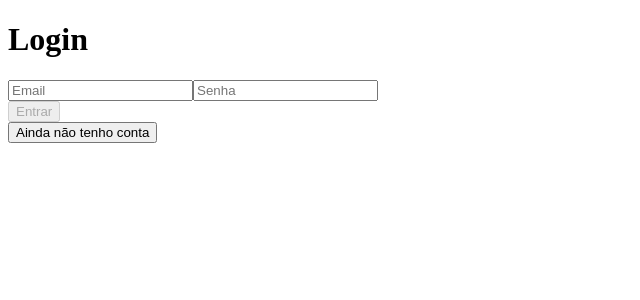
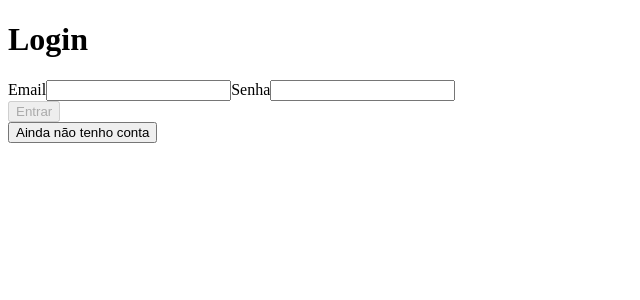
Before and after one commit to tryber/sd-03-trybeer-2, a React (Create React App) app in the folder front-end/: page /login in a window 1280 px wide. Shown: the top 300 px of the page, without its empty margins (0-640 px from the left). Built offline with nearby package versions, Linux system fonts and the light colour scheme.

Commit message:
alteração formInput

```diff
--- a/front-end/src/Components/Login/FormInput.js
+++ b/front-end/src/Components/Login/FormInput.js
@@ -37,22 +37,26 @@ const FormInput = () => {
     <div>
       <h1>Login</h1>
       <form onSubmit={ singIn }>
+        <label htmlFor="email" data-testid="email-input">
+          Email
           <input
             className="buttons"
-          placeholder="Email"
-          data-testid="email-input"
             onChange={ ({ target }) => handleChangeInput('email', target.value, user, setUser) }
+            name="email"
             type="email"
             required
           />
+        </label>
+        <label htmlFor="password" data-testid="password-input">
+          Senha
           <input
             className="buttons"
-          data-testid="password-input"
             onChange={ ({ target }) => handleChangeInput('password', target.value, user, setUser) }
-          placeholder="Senha"
+            name="password"
             required
             type="password"
           />
+        </label>
         <ButtonEnter />
       </form>
     </div>
--- /dev/null
+++ b/front-end/src/Pages/Home/Home.js
@@ -0,0 +1,6 @@
+import React from 'react';
+import { Redirect } from 'react-router-dom';
+
+const Home = () => <Redirect to={ { pathname: '/login' } } />;
+
+export default Home;
--- a/front-end/src/routers/index.js
+++ b/front-end/src/routers/index.js
@@ -1,10 +1,12 @@
 import React from 'react';
 import { Route, Switch } from 'react-router-dom';
+import Home from '../Pages/Home/Home';
 import Login from '../Pages/Login';
 import PrivateRoute from './PrivateRoute';
 
 const Routers = () => (
   <Switch>
+    <Route exact path="/" component={ Home } />
     <Route exact path="/login" component={ Login } />
     <PrivateRoute path="/app" component={ () => <h1>Funcionando</h1> } />
   </Switch>
```
Lines whose indentation alone changed are shown as unchanged.
